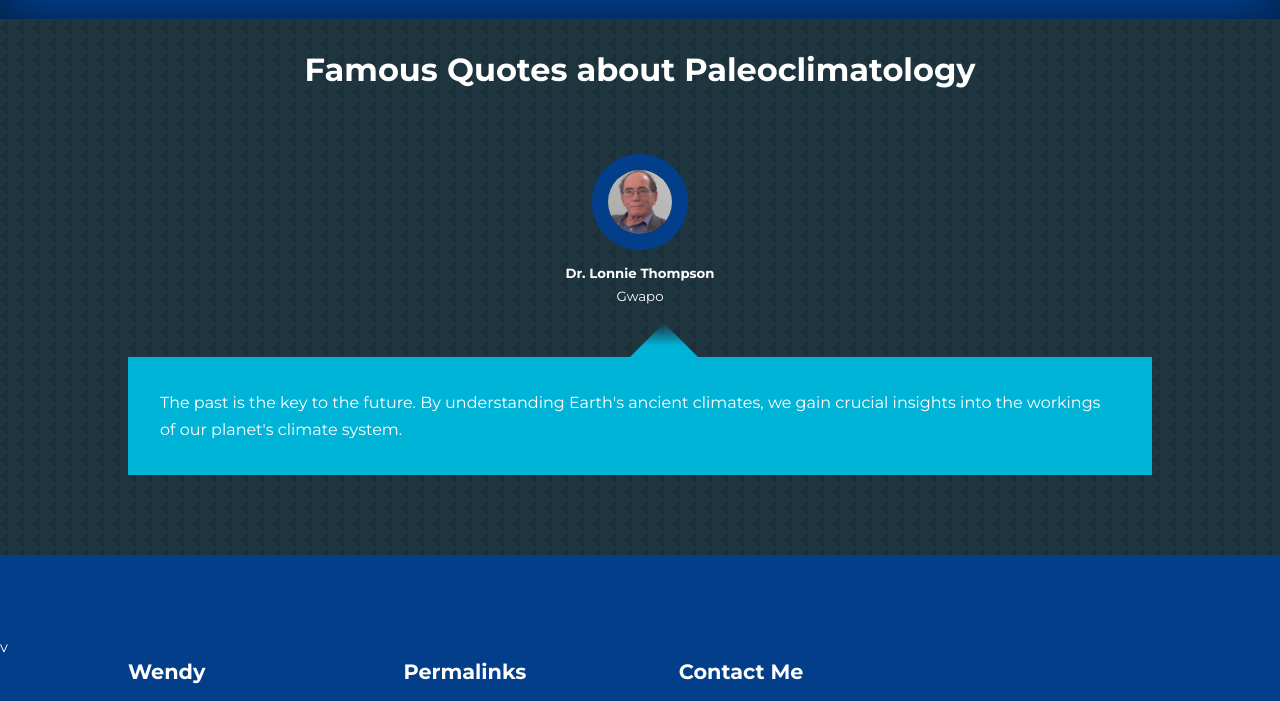
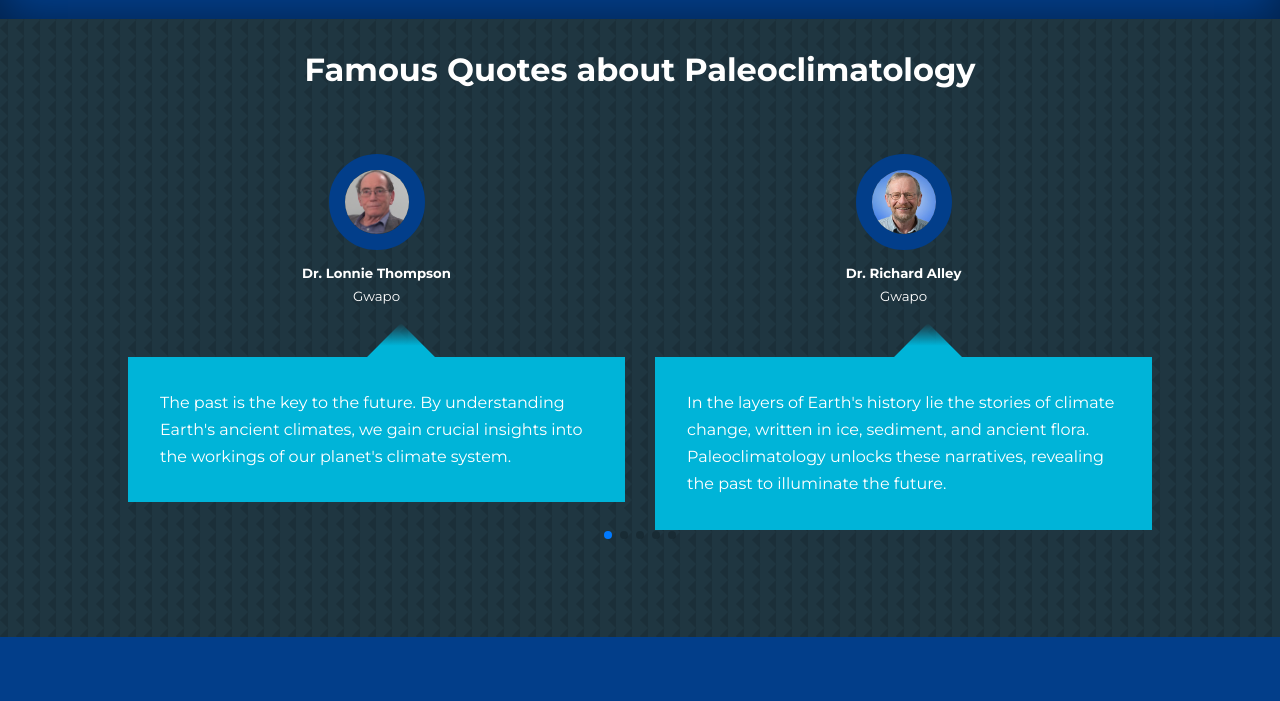
Before and after one commit to cs3-W-Cadavos-27/Paleoclimatology, a plain HTML site: page index.html in a window 1280 px wide. Shown: the part 3100-3801 px from the top of the page. Drawn offline with nearby package versions, Linux system fonts and the light colour scheme.

Commit message:
Update index.html

```diff
--- a/index.html
+++ b/index.html
@@ -405,6 +405,8 @@
         </div>
     </footer>
 
+    <script src="https://cdn.jsdelivr.net/npm/swiper@8/swiper-bundle.min.js"></script>
+
     <script src="js/main.js"></script>
 
 
```
